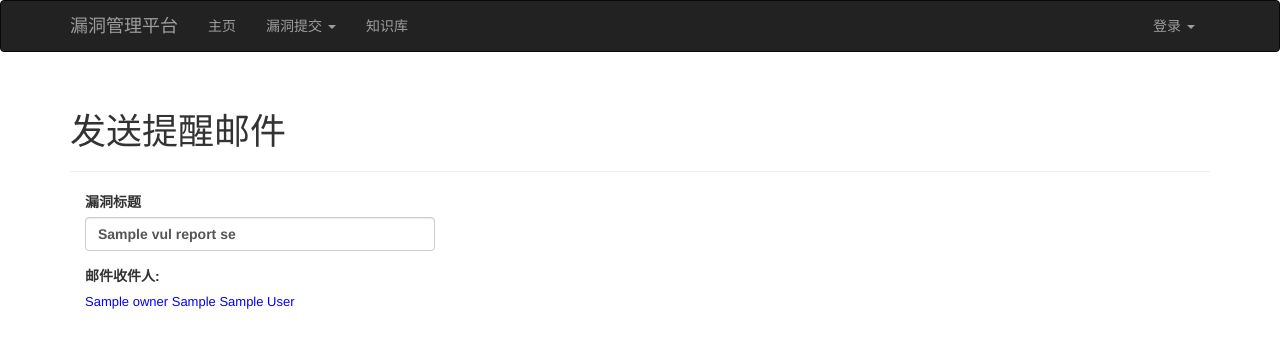
After one commit to creditease-sec/insight, a Python web app: template srcpm/app/templates/src/vul_report_send_email.html in a window 1280 px wide. The commit adds this page. Shown: the top 348 px of the page. Run offline with Jinja, Linux system fonts and the light colour scheme; the template is opened without the code that fills it: most values are stand-ins (such as "Sample title", 1, 10 or a date in 2020); some libraries are stand-ins or nearby versions.

Commit message:
增加漏洞报告发送邮件功能

```diff
--- a/srcpm/app/admin/forms.py
+++ b/srcpm/app/admin/forms.py
@@ -39,6 +39,7 @@ perm_choices = [('admin.index',u'管理后台－首页'),        #管理后台
 				('src.vul_report_admin_edit', u'SRC－漏洞报告管理编辑'),        #SRC－漏洞报告管理编辑
 				('src.vul_report_review',u'SRC-漏洞报告审核'),        #SRC-漏洞报告审核
 				('src.vul_report_review_ajax',u'SRC-漏洞报告审核AJAX'),        #SRC-漏洞报告审核AJAX
+				('src.vul_report_send_email', u'SRC-漏洞报告发送邮件'),		#SRC-漏洞报告发送邮件
 				('src.vul_report_known',u'SRC-漏洞报告－已知悉提交'),        #SRC-漏洞报告－已知悉提交
 				('src.vul_report_dev_finish',u'SRC-漏洞报告－申请复测'),        #SRC-漏洞报告－申请复测
 				('src.vul_report_retest_result',u'SRC-漏洞报告－复测结果提交'),        #SRC-漏洞报告－复测结果提交
--- a/srcpm/app/src/forms.py
+++ b/srcpm/app/src/forms.py
@@ -85,6 +85,10 @@ class VulReportDevFinishForm(Form):
 	dev_finish_solution = TextAreaField(u'修复方法')
 	submit = SubmitField(u'提交')
 
+class VulReportSendEmailForm(Form):
+	pwd = StringField(u'发送邮件密码')
+	submit = SubmitField(u'提交')
+
 class VulReportRetestResultForm(Form):
 	done_solution = TextAreaField(u'复测结果')
 	done_rank = SelectField(u'剩余Rank', choices=[(str(n),n) for n in range(0,21)])
--- /dev/null
+++ b/srcpm/app/templates/src/vul_report_send_email.html
@@ -0,0 +1,42 @@
+{% extends 'base.html' %}
+{% import 'bootstrap/wtf.html' as wtf %}
+
+{% block scripts %}
+	{{ super() }}
+
+<script src="{{ url_for('src.static', filename='jquery.min.js') }}"></script>
+
+
+{% endblock %}
+
+{% block title %} 发送提醒邮件 {% endblock%}
+
+{% block page_content %}
+<div class="page-header">
+	<h1>发送提醒邮件</h1>
+</div>
+
+<div class="col-md-4">
+	<div class=form-group>
+		<label class="control-label">漏洞标题</label>
+		<label class="form-control">{{ vul_report_se.title }}</label>
+	</div>
+
+
+    <div class=form-group>
+        <label>邮件收件人: </label><br>
+        <font size="2" color="blue">
+            {% for i in email_dict['owner'] %}
+                {{ i }}
+            {%endfor%}
+            {{ email_dict['department_manager'] }}
+            {{ email_dict['author'] }}
+        </font>
+    </div>
+
+
+	{{ wtf.quick_form(form) }}
+
+</div>
+
+{% endblock %}
```
Also changed, not shown: srcpm/app/src/views.py (+41 -1 lines), srcpm/app/templates/src/vul_report_read.html (+8 -0 lines).
